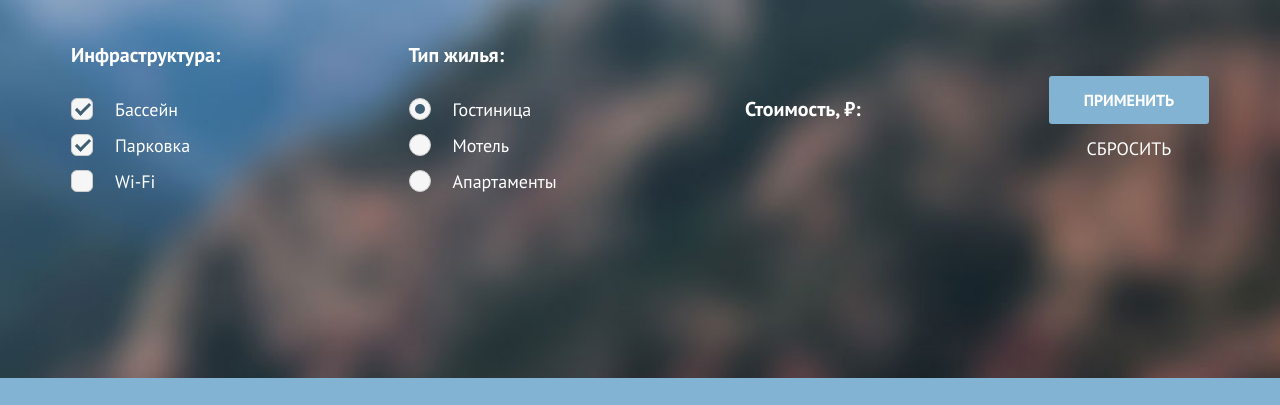
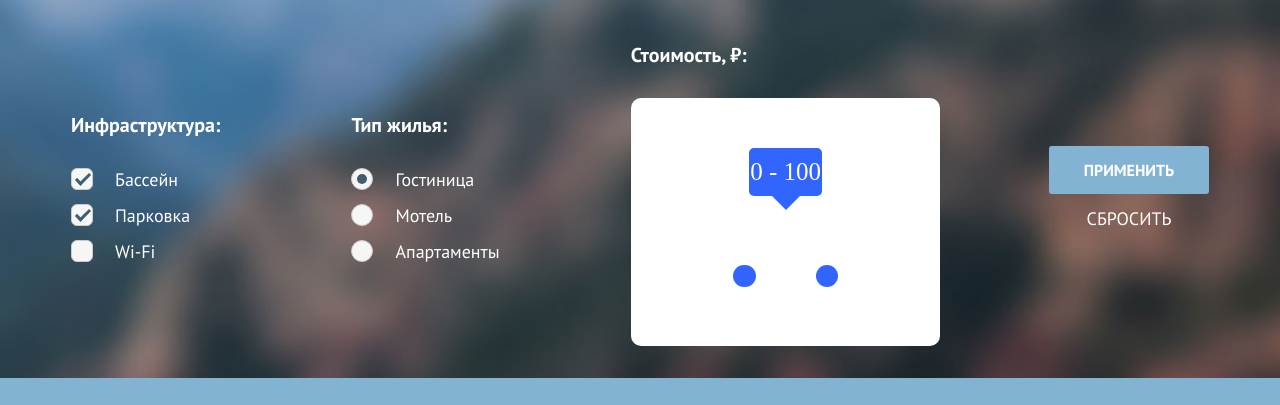
Before and after one commit to flarmn/Sedona_catalog, a website: page source/index.html in a window 1280 px wide. Shown: the part 272-677 px from the top of the page. Drawn offline with nearby package versions, Linux system fonts and the light colour scheme; files that its build step writes are made by us from their sources.

Commit message:
adding double range code

```diff
--- a/source/index.html
+++ b/source/index.html
@@ -94,6 +94,24 @@
 
         <div class="filters-prices-block">
           <div class="filter-prices-heading">Стоимость, ₽:</div>
+          <div class = "filter-double-range">
+            <div class="wrapper">
+              <div class="values">
+                <span id="range1">
+                  0
+                </span>
+                <span> &dash; </span>
+                <span id="range2">
+                  100
+                </span>
+              </div>
+              <div class="container">
+                <div class="slider-track"></div>
+                <input type="range" min="0" max="100" value="30" id="slider-1" oninput="slideOne()">
+                <input type="range" min="0" max="100" value="70" id="slider-2" oninput="slideTwo()">
+              </div>
+            </div>
+          </div>
         </div>
 
         <div class="filters-buttons-block">
@@ -107,6 +125,7 @@
   <footer>
     Footer
   </footer>
+  <script src = "/js/script.min.js"></script>
 </body>
 
 </html>
--- a/source/less/parts/filters.less
+++ b/source/less/parts/filters.less
@@ -81,6 +81,120 @@
     }
 
 
+    .filters-prices-block{
+      width:287px;
+
+        /* DOUBLE RANGES CONTROL */
+      .wrapper {
+        position: relative;
+        width: 80%;
+        background-color: #ffffff;
+        padding: 50px 40px 20px 40px;
+        border-radius: 10px;
+      }
+      .container {
+        position: relative;
+        width: 100%;
+        height: 100px;
+        margin-top: 30px;
+      }
+      input[type="range"] {
+        -webkit-appearance: none;
+        -moz-appearance: none;
+        appearance: none;
+        width: 100%;
+        outline: none;
+        position: absolute;
+        margin: auto;
+        top: 0;
+        bottom: 0;
+        background-color: transparent;
+        pointer-events: none;
+      }
+      .slider-track {
+        width: 100%;
+        height: 5px;
+        position: absolute;
+        margin: auto;
+        top: 0;
+        bottom: 0;
+        border-radius: 5px;
+      }
+      input[type="range"]::-webkit-slider-runnable-track {
+        -webkit-appearance: none;
+        height: 5px;
+      }
+      input[type="range"]::-moz-range-track {
+        -moz-appearance: none;
+        height: 5px;
+      }
+      input[type="range"]::-ms-track {
+        appearance: none;
+        height: 5px;
+      }
+      input[type="range"]::-webkit-slider-thumb {
+        -webkit-appearance: none;
+        height: 1.7em;
+        width: 1.7em;
+        background-color: #3264fe;
+        cursor: pointer;
+        margin-top: -9px;
+        pointer-events: auto;
+        border-radius: 50%;
+      }
+      input[type="range"]::-moz-range-thumb {
+        -webkit-appearance: none;
+        height: 1.7em;
+        width: 1.7em;
+        cursor: pointer;
+        border-radius: 50%;
+        background-color: #3264fe;
+        pointer-events: auto;
+        border: none;
+      }
+      input[type="range"]::-ms-thumb {
+        appearance: none;
+        height: 1.7em;
+        width: 1.7em;
+        cursor: pointer;
+        border-radius: 50%;
+        background-color: #3264fe;
+        pointer-events: auto;
+      }
+      input[type="range"]:active::-webkit-slider-thumb {
+        background-color: #ffffff;
+        border: 1px solid #3264fe;
+      }
+      .values {
+        background-color: #3264fe;
+        width: 32%;
+        position: relative;
+        margin: auto;
+        padding: 10px 0;
+        border-radius: 5px;
+        text-align: center;
+        font-weight: 500;
+        font-size: 25px;
+        color: #ffffff;
+      }
+      .values:before {
+        content: "";
+        position: absolute;
+        height: 0;
+        width: 0;
+        border-top: 15px solid #3264fe;
+        border-left: 15px solid transparent;
+        border-right: 15px solid transparent;
+        margin: auto;
+        bottom: -14px;
+        left: 0;
+        right: 0;
+      }
+    }
+
+
+
+
     /* BUTTONS SECTION */
     .filters-apply-btn, .filters-reset-btn{
       display: flex;
```
Also changed, not shown: gulpfile.js (+4 -4 lines), source/js/doubleRange.js (added, +33 -0 lines).
